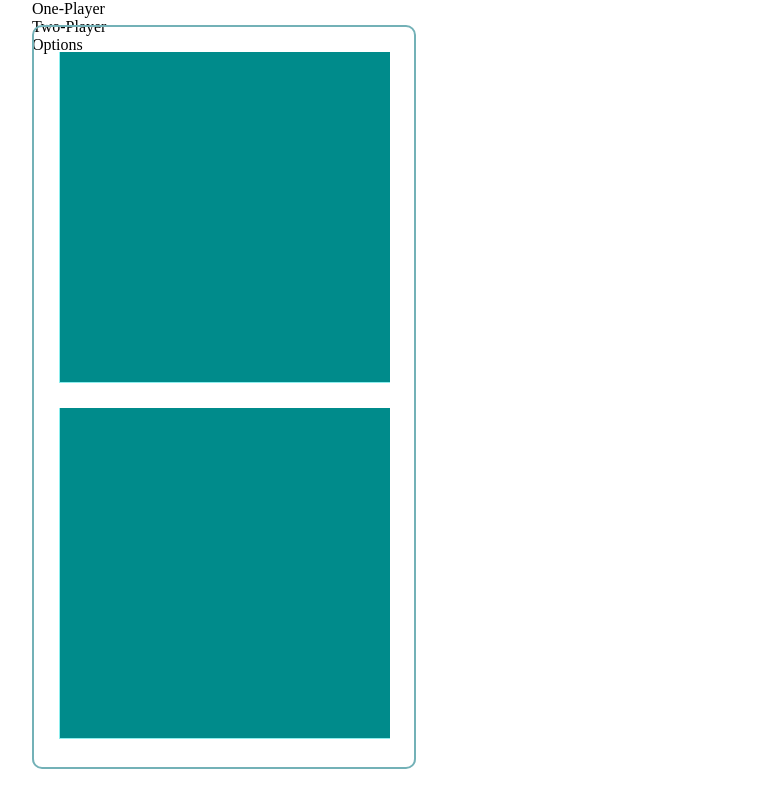
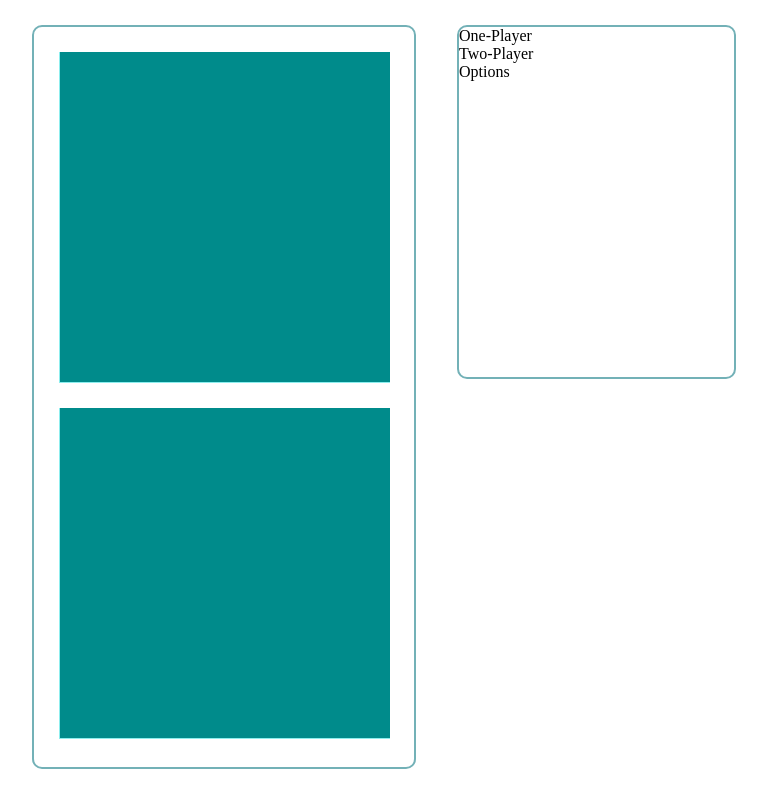
Before and after one commit to imattos78/Battleship_Game_Js, a plain HTML site: page index.html in a window 1280 px wide. Shown: the whole page, without its empty margins (258-1025 px from the left). Drawn offline with nearby package versions, Linux system fonts and the light colour scheme.

Commit message:
right panel style

```diff
--- a/style.css
+++ b/style.css
@@ -106,3 +106,19 @@ html {
 	border-radius: 50%;
 	display: table;
 }
+.panel {
+	float: right;
+	width: 275px;
+	height: 740px;
+	margin-top: 25px;
+}
+.topPanel {
+	width: 275px;
+	height: 350px;
+	border: 2px solid #73B1B7;
+	border-radius: 10px;
+	display: inline-block;
+}
+.bottomPanel {
+
+}
```
